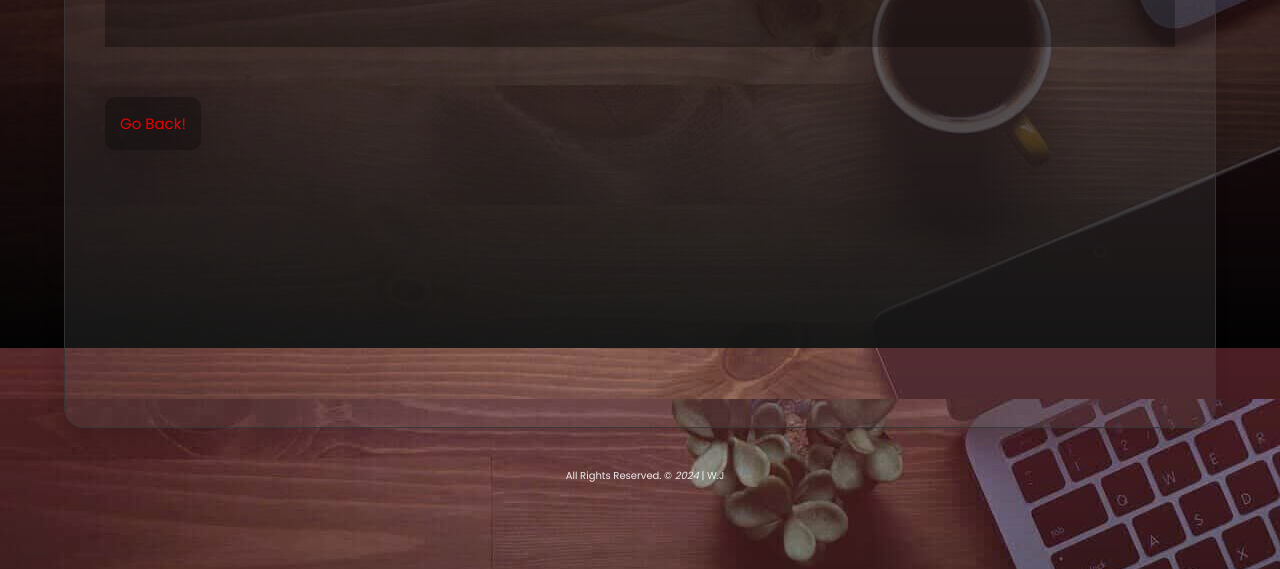
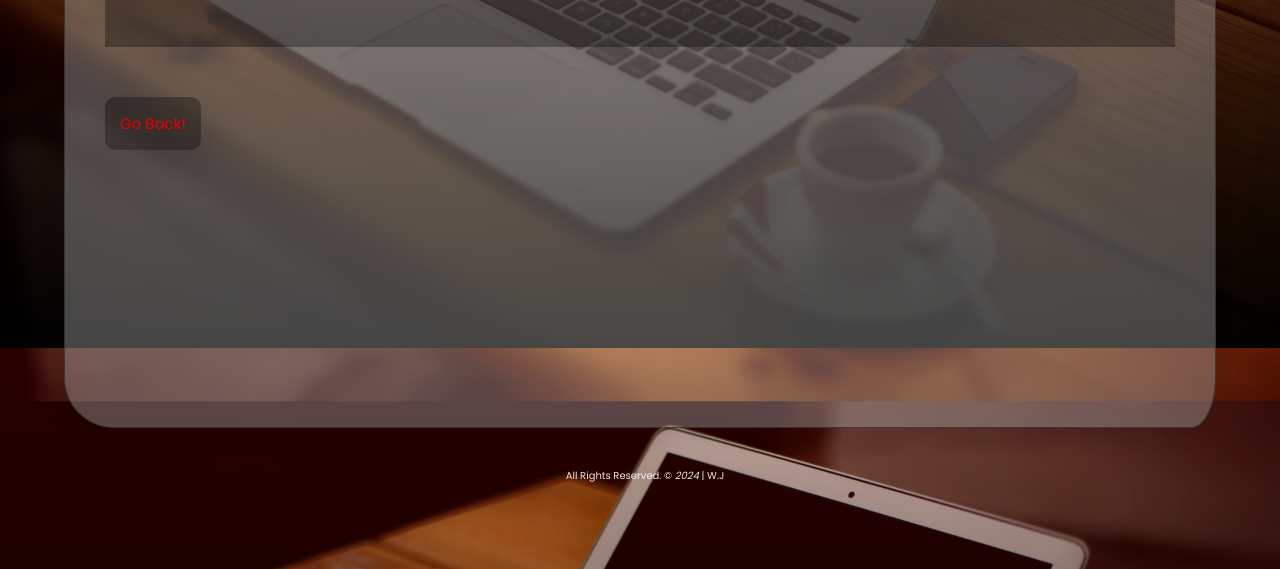
Before and after one commit to WinterJackson/WinterJackson.github.io, a plain HTML site: page success.html in a window 1280 px wide. Shown: the part 452-1021 px from the top of the page. Drawn offline with Linux system fonts and the light colour scheme.

Commit message:
background change

```diff
--- a/assets/css/style.css
+++ b/assets/css/style.css
@@ -138,7 +138,7 @@ html { font-family: var(--ff-poppins); }
 body {
   background-attachment: fixed;
   background-size: cover;
-  background-image: linear-gradient(#ff000028, rgba(0, 0, 0, 0.95)), url('../images/quizz.jpeg');
+  background-image: linear-gradient(#ff000028, rgba(0, 0, 0, 0.95)), url('../images/bg0.jpg');
   background-position: center right;
   background-repeat: no-repeat;
   opacity: 0.9;
@@ -203,9 +203,9 @@ section {
 
 .sidebar,
 article {
-  background: var(--eerie-black-2);
+  background: rgba(169, 169, 169, 0.452);
   border: 1px solid var(--jet);
-  border-radius: 10px;
+  border-radius: 25px 50px / 50px;
   padding: 15px;
   box-shadow: var(--shadow-1);
   z-index: 1;
@@ -1651,10 +1651,10 @@ textarea.form-input::-webkit-resizer { display: none; }
 }
 
 .success-div {
-  background: var(--eerie-black-2);
+  background: rgba(169, 169, 169, 0.452);
+  border: 1px solid var(--jet);
+  border-radius: 25px 50px / 50px;
   min-height: 100vh;
-  border: 1px solid var(--jet);
-  border-radius: 20px;
   padding: 50px;
   box-shadow: var(--shadow-1);
   color: var(--white-2);
```
Also changed, not shown: assets/images/bg0.jpg (added), assets/images/bg1.jpg (added), assets/images/bg2.jpg (added), assets/images/bg3.jpg (added), assets/images/bg4.jpg (added), assets/images/bg5.png (added).
